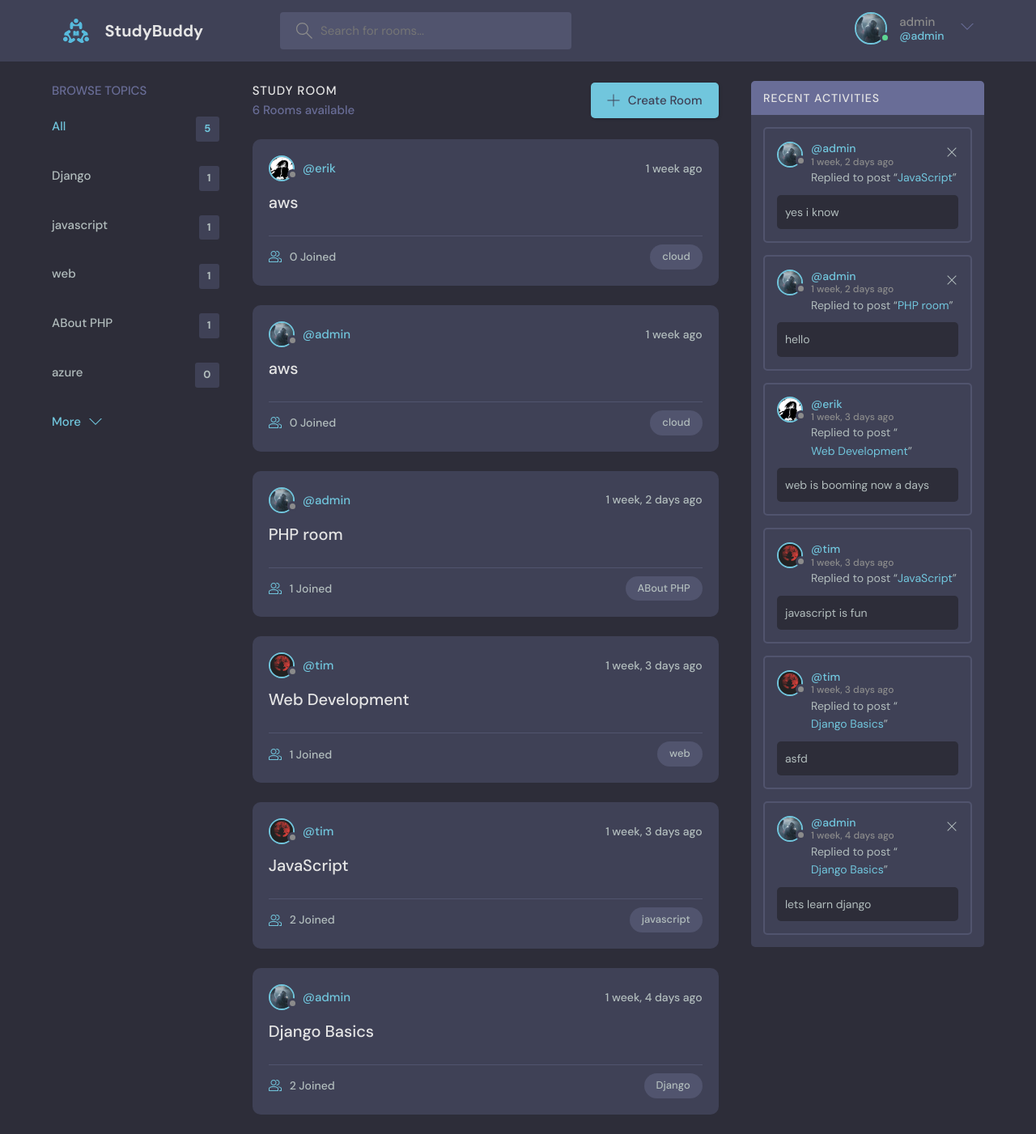
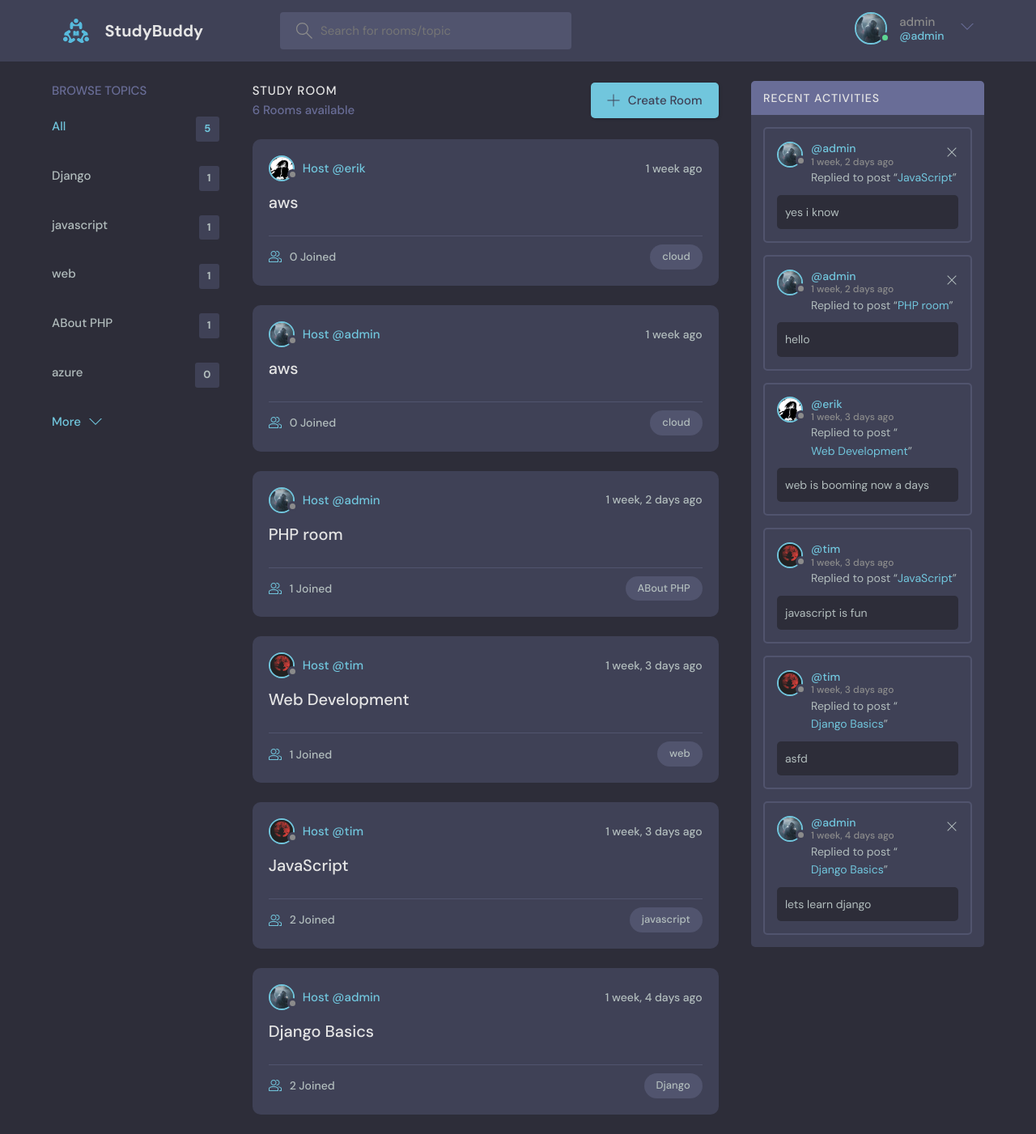
Before and after one commit to rugvedi18/studybuddy, a Django app: page /home/ in a window 1280 px wide. Shown: the whole page at 81% size. Run offline with Django 4.2, Linux system fonts and the light colour scheme; a user stored in the database is signed in; data comes from the database, SQL or seed files in the repository; both versions use the stored data as it was after the commit; parts of the project's set-up code (start-up, migrations or seed data) failed here and were passed over.

Commit message:
UI cleanup

```diff
--- a/base/templates/base/feed_component.html
+++ b/base/templates/base/feed_component.html
@@ -5,7 +5,7 @@
       <div class="avatar avatar--small">
         <img src="{{room.host.avatar.url}}" />
       </div>
-      <span>@{{room.host.username}}</span>
+      <span>Host @{{room.host.username}}</span>
     </a>
     <div class="roomListRoom__actions">
       <span>{{room.created|timesince}} ago</span>
--- a/base/templates/base/home.html
+++ b/base/templates/base/home.html
@@ -18,7 +18,7 @@
                 d="M32 30.586l-10.845-10.845c1.771-2.092 2.845-4.791 2.845-7.741 0-6.617-5.383-12-12-12s-12 5.383-12 12c0 6.617 5.383 12 12 12 2.949 0 5.649-1.074 7.741-2.845l10.845 10.845 1.414-1.414zM12 22c-5.514 0-10-4.486-10-10s4.486-10 10-10c5.514 0 10 4.486 10 10s-4.486 10-10 10z">
               </path>
             </svg>
-            <input name="q" placeholder="Search for posts" />
+            <input name="q" placeholder="Search for rooms/topic" />
           </label>
         </form>
         <div class="mobile-menuItems">
--- a/base/templates/base/landing_page.html
+++ b/base/templates/base/landing_page.html
@@ -27,7 +27,7 @@
             d="M15 21.694v4.306h2v-4.306c0.587-0.348 1-0.961 1-1.694 0-1.105-0.895-2-2-2s-2 0.895-2 2c0 0.732 0.413 1.345 1 1.694z">
           </path>
         </svg>
-        SIGNUP
+        REGISTER
       </button>
     </span>
 
--- a/base/views.py
+++ b/base/views.py
@@ -84,8 +84,8 @@ def home(request):
 
     rooms = Room.objects.filter(
         Q(topic__name__icontains=q) |
-        Q(name__icontains=q) |
-        Q(description__icontains=q)
+        Q(name__icontains=q)
+        # Q(description__icontains=q)
     )
 
     topics = Topic.objects.all()[0:5]
@@ -148,6 +148,13 @@ def createRoom(request):
 
     if request.method == 'POST':
         topic_name = request.POST.get('topic')
+
+        # sort this out later
+        # room_name = request.POST.get('name')
+        # check_room = Room.objects.get(name=room_name)
+        # if room_name == check_room.name:
+        #     print('room name already exists with this user')
+
         topic, created = Topic.objects.get_or_create(name=topic_name)
 
         Room.objects.create(
@@ -237,6 +244,7 @@ def updateUser(request):
     return render(request, template_name, context)
 
 
+@login_required(login_url='login')
 def topicsPage(request):
     q = request.GET.get('q') if request.GET.get('q') != None else ''
     topics = Topic.objects.filter(name__icontains=q)
@@ -247,6 +255,7 @@ def topicsPage(request):
     return render(request, template_name, context)
 
 
+@login_required(login_url='login')
 def activityPage(request):
     room_messages = Message.objects.all()
 
--- a/templates/navbar.html
+++ b/templates/navbar.html
@@ -14,7 +14,7 @@
               d="M32 30.586l-10.845-10.845c1.771-2.092 2.845-4.791 2.845-7.741 0-6.617-5.383-12-12-12s-12 5.383-12 12c0 6.617 5.383 12 12 12 2.949 0 5.649-1.074 7.741-2.845l10.845 10.845 1.414-1.414zM12 22c-5.514 0-10-4.486-10-10s4.486-10 10-10c5.514 0 10 4.486 10 10s-4.486 10-10 10z">
             </path>
           </svg>
-          <input name="q" placeholder="Search for rooms..." />
+          <input name="q" placeholder="Search for rooms/topic" />
         </label>
       </form>
       <nav class="header__menu">
@@ -68,10 +68,4 @@
     </div>
   </header>
 
-  <!-- {% if request.user.is_authenticated %}
-    <p>Hellow {{ request.user.username }}</p>
-    <a href="{% url 'logout' %}">Logout</a>
-    {% else %}
-    <a href="{% url 'login' %}">Login</a>
-    {% endif %} -->
 </nav>
```
Also changed, not shown: db.sqlite3, static/img/itachi-kisame.jpeg (added).
